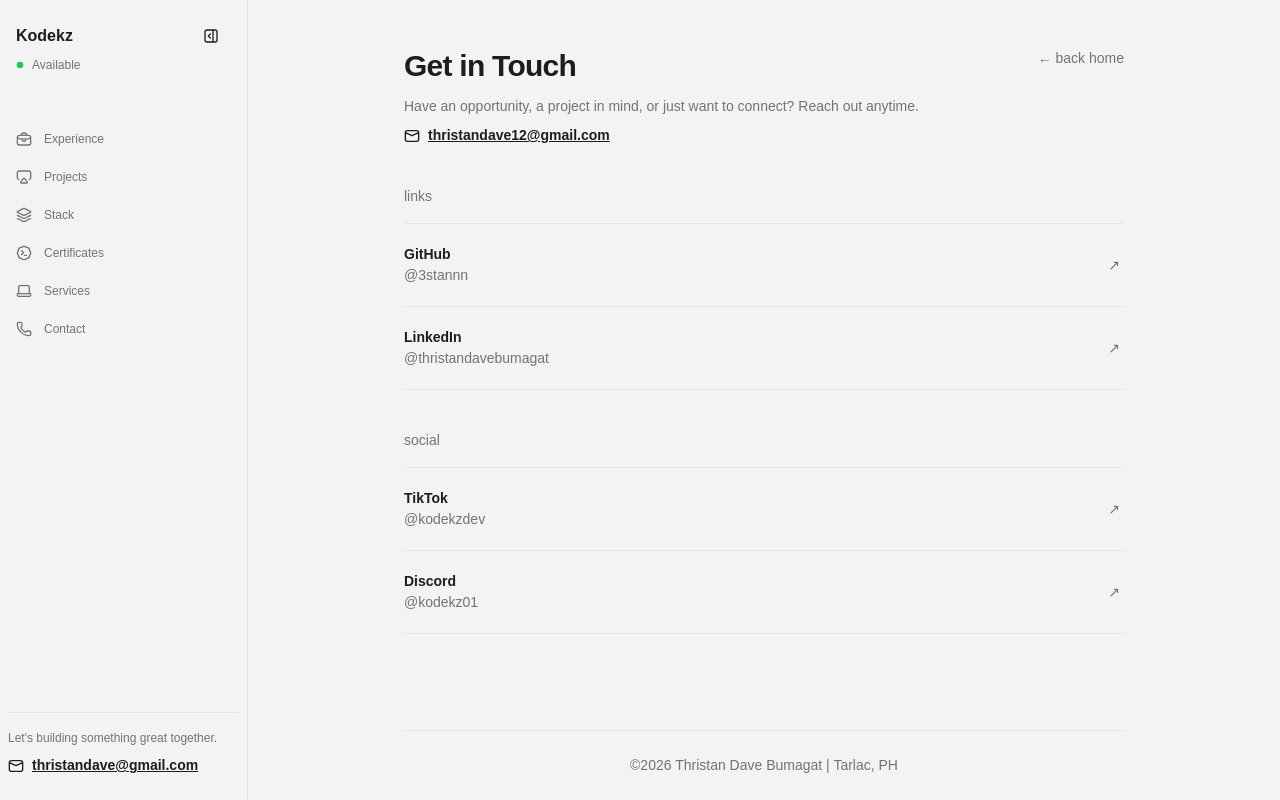
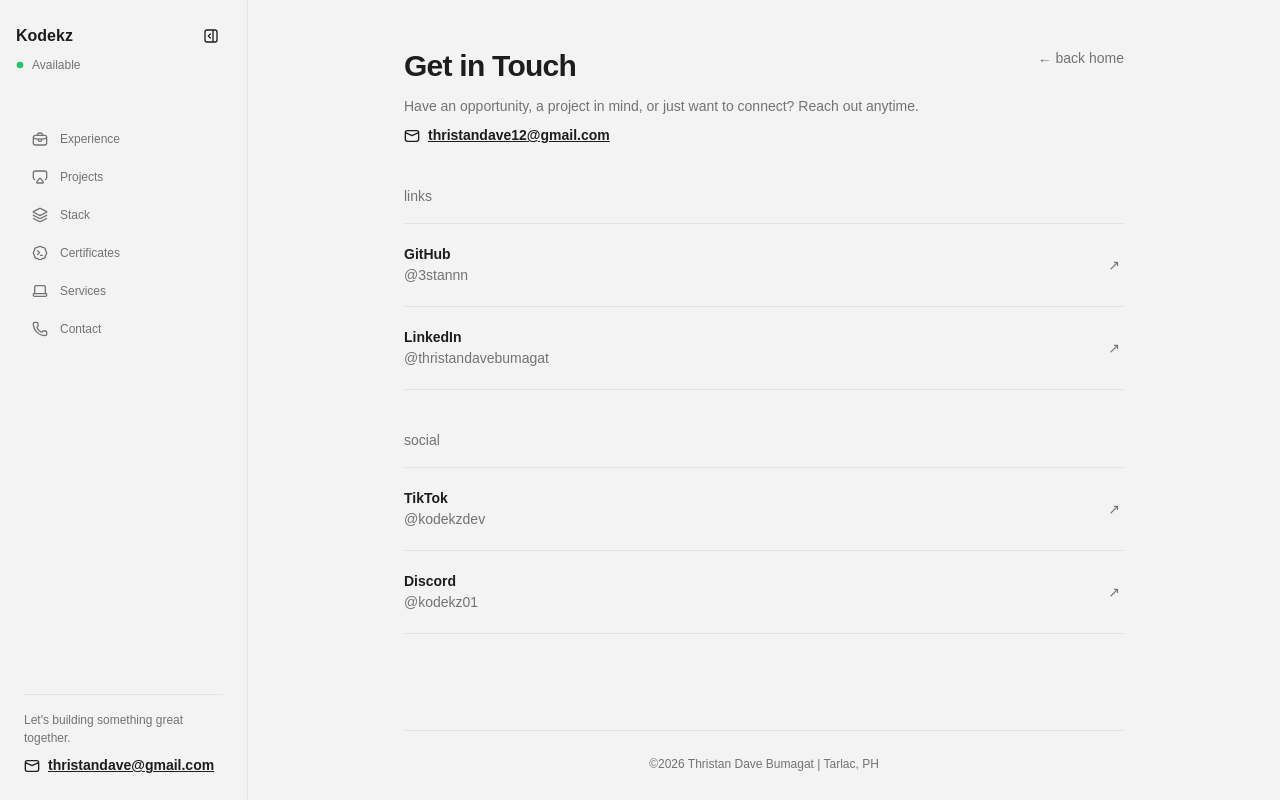
Before and after one commit to 3stannn/kodekz, a React (Vite) app: page /contacts in a window 1280 px wide. Built offline with nearby package versions, Linux system fonts and the light colour scheme; a web font is replaced by a local one.

Commit message:
update navbar and footer

```diff
--- a/src/components/layout/Footer.jsx
+++ b/src/components/layout/Footer.jsx
@@ -3,7 +3,7 @@ function Footer() {
         <div className="mt-12 md:mt-24">
             <div className="max-w-3xl mx-auto px-6 mt-6 text-center mb-6">
                 <p className="hr mb-6"></p>
-                <p className="text footer">
+                <p className="text small footer">
                     &copy;<span>{new Date().getFullYear()}</span> Thristan Dave Bumagat |
                     Tarlac, PH
                 </p>
--- a/src/components/layout/Navbar.jsx
+++ b/src/components/layout/Navbar.jsx
@@ -247,7 +247,7 @@ function Navbar() {
                                 onClick={() => setIsMobileOpen(false)}
                             />
                         </div>
-                        <div className="mobile-menu__links">
+                        <div className="mobile-menu__links pl-4 pr-4">
                             {navLinks.map((link) => (
                                 <Link
                                     key={link.label}
@@ -263,7 +263,7 @@ function Navbar() {
                         </div>
                     </div>
 
-                    <div className="mobile-menu__footer">
+                    <div className="mobile-menu__footer pl-4 pr-4">
                         <p className="hr mb-4"></p>
                         <p className="text small">
                             Let's building something great together.
@@ -326,7 +326,7 @@ function Navbar() {
                             </svg>
                             <p className="text small">Available</p>
                         </div>
-                        <div className="mt-12 flex flex-col gap-1">
+                        <div className="mt-12 flex flex-col gap-1 pl-4 pr-4">
                             {navLinks.map((link) => (
                                 <Link
                                     key={link.label}
@@ -341,7 +341,7 @@ function Navbar() {
                     </div>
                 </div>
 
-                <div className="desktop-nav__footer mb-2">
+                <div className="desktop-nav__footer mb-2 pl-4 pr-4">
                     <p className="hr mb-4"></p>
                     <p className="text small">Let's building something great together.</p>
                     <div className="flex flex-row gap-2 items-center mt-2">
```
